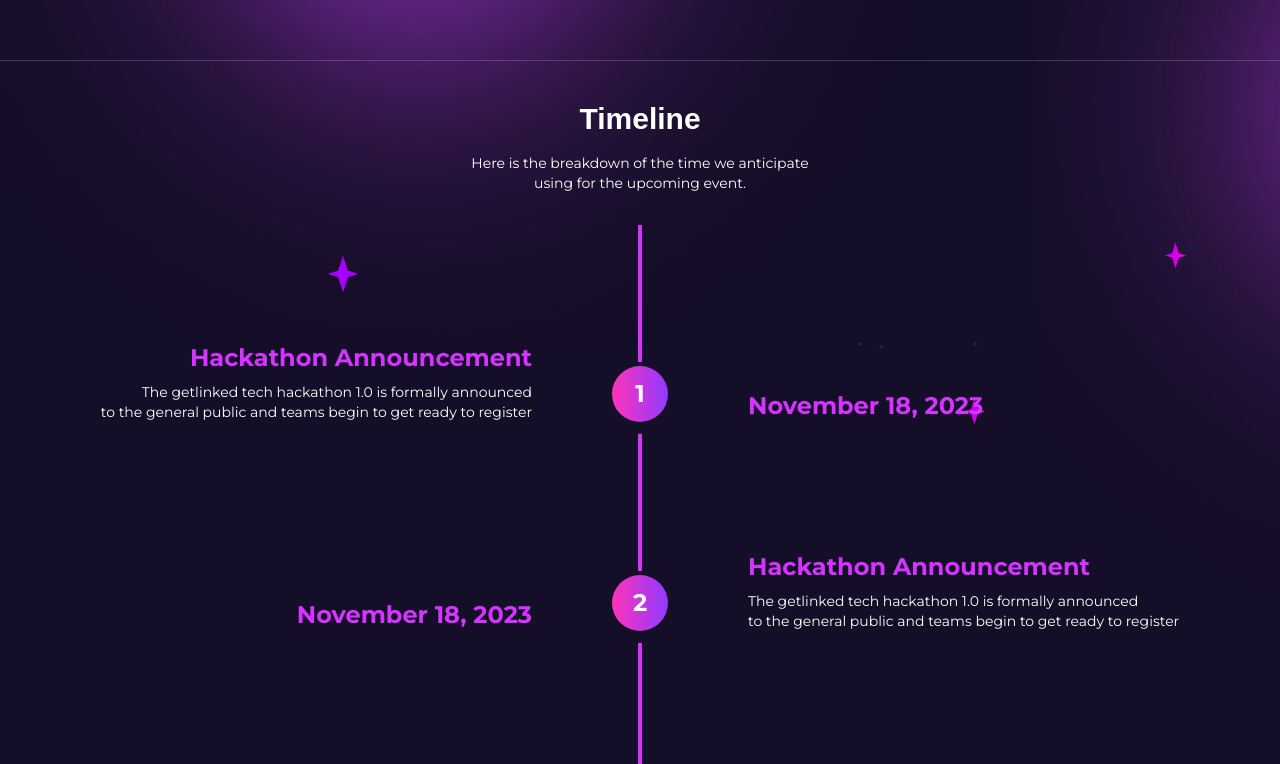
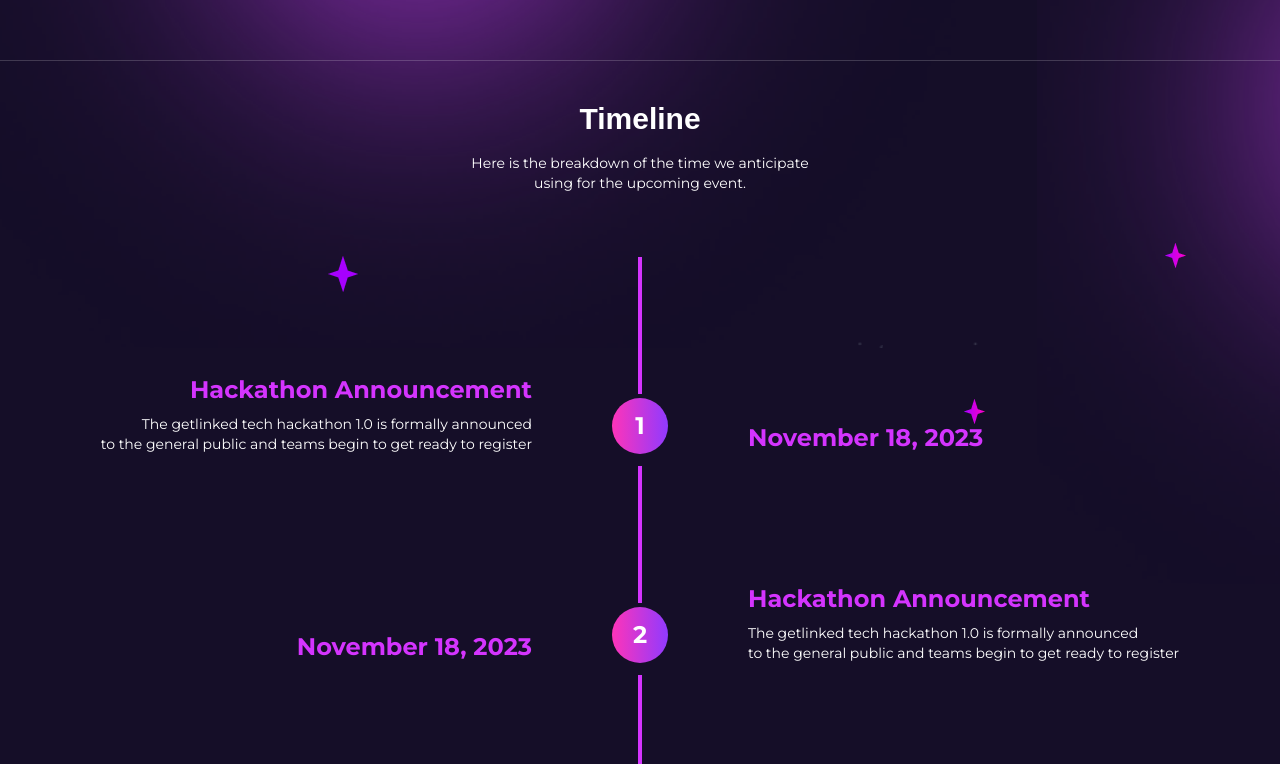
Before and after one commit to gift56/getlinked-ui-challengn, a Next.js app: page / in a window 1280 px wide. Shown: the part 3006-3770 px from the top of the page. Built offline with nearby package versions, Linux system fonts and the light colour scheme; a web font is replaced by a local one.

Commit message:
moving to the next

```diff
--- a/components/LandingpageContent/Timeline.tsx
+++ b/components/LandingpageContent/Timeline.tsx
@@ -5,7 +5,7 @@
   return (
     <section className="w-full py-10">
       <div className="container overflow-hidden">
-        <div className="w-full flex flex-col items-center justify-center gap-8">
+        <div className="w-full flex flex-col items-center justify-center gap-16">
           <div className="flex flex-col gap-4">
             <motion.h2
               initial={{ opacity: 0, y: -20 }}
```
